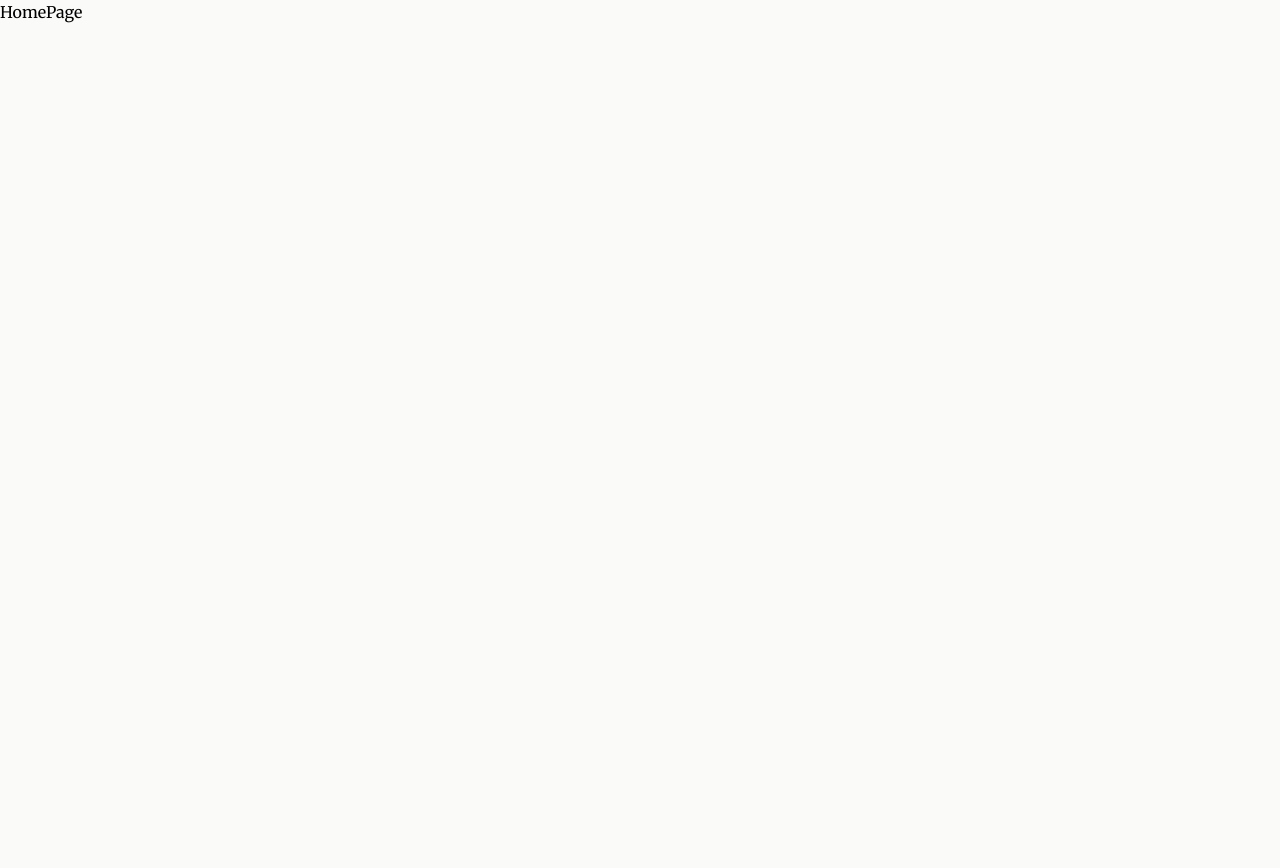
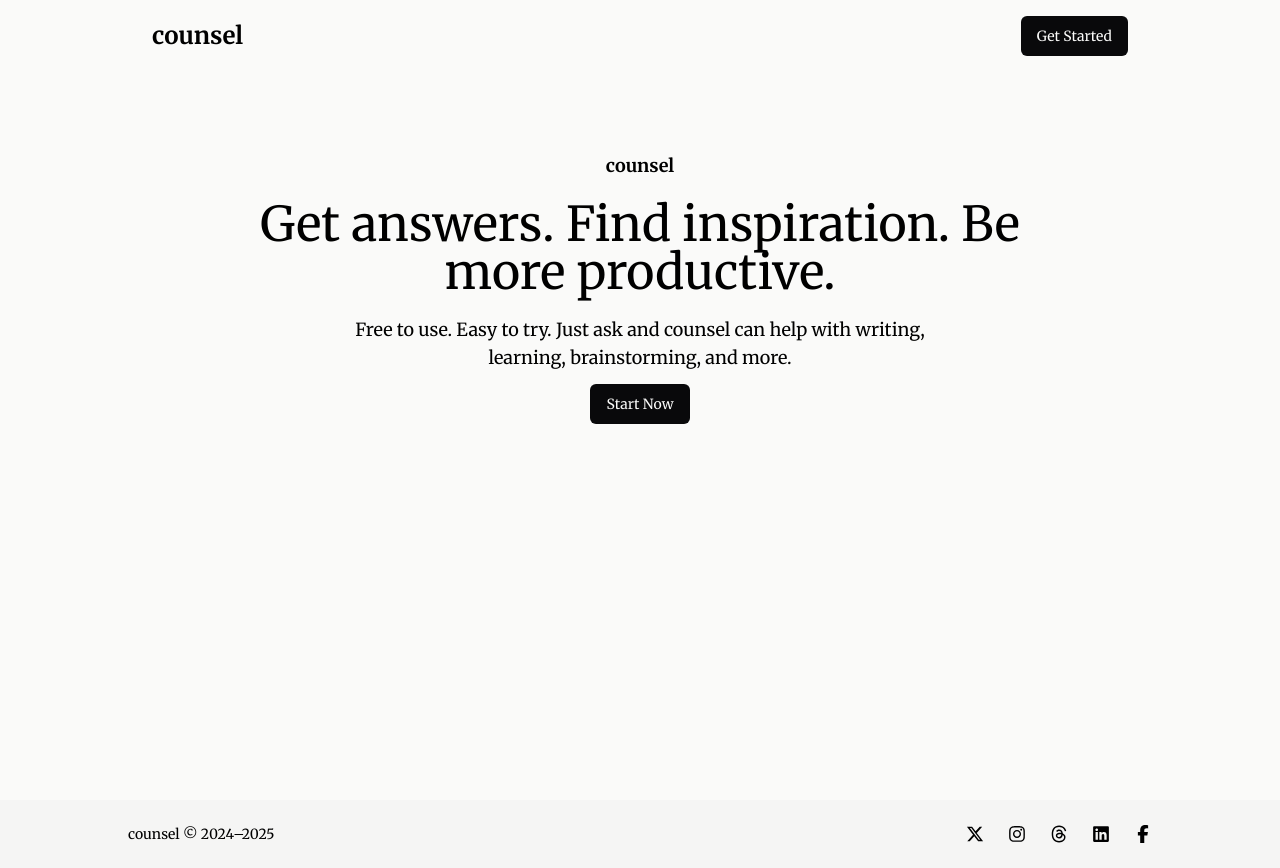
Before and after one commit to jawade-arpeet/counsel, a Next.js app: page / in a window 1280 px wide. Before the commit the page ends 800 px from the top, so only its background shows below. Built offline with nearby package versions, Linux system fonts and the light colour scheme.

Commit message:
add homepage for root route

```diff
--- a/package.json
+++ b/package.json
@@ -13,6 +13,7 @@
     "next": "14.2.13",
     "react": "^18",
     "react-dom": "^18",
+    "react-icons": "^5.3.0",
     "tailwind-merge": "^2.5.2"
   },
   "devDependencies": {
--- /dev/null
+++ b/src/app/(routes)/(marketing)/page.tsx
@@ -0,0 +1,74 @@
+import Button from "@/app/components/ui/button";
+import Link from "next/link";
+import {
+  FaFacebookF,
+  FaInstagram,
+  FaLinkedin,
+  FaThreads,
+  FaXTwitter,
+} from "react-icons/fa6";
+
+function HomePage() {
+  return (
+    <>
+      <div className={"h-screen"}>
+        {/*HEADER*/}
+
+        <header className={"max-w-screen-lg mx-auto px-6 py-4"}>
+          <nav className={"flex items-center justify-between"}>
+            <Link href="/" className={"font-bold text-2xl"}>
+              counsel
+            </Link>
+            <Link href={"/sign-up"} passHref={true}>
+              <Button>Get Started</Button>
+            </Link>
+          </nav>
+        </header>
+
+        {/*BANNER*/}
+
+        <div className={"flex flex-col items-center gap-y-1 mt-20"}>
+          <small className={"text-lg font-bold"}>counsel</small>
+          <h1
+            className={
+              "text-4xl text-center lg:mt-4 mx-auto max-w-[80%] lg:max-w-3xl lg:text-5xl"
+            }
+          >
+            Get answers. Find inspiration. Be more productive.
+          </h1>
+          <p
+            className={
+              "text-center mx-auto max-w-[90%] mt-1 lg:mt-4 text-lg lg:max-w-xl"
+            }
+          >
+            Free to use. Easy to try. Just ask and counsel can help with
+            writing, learning, brainstorming, and more.
+          </p>
+          <Link href={"/auth"}>
+            <Button className={"mt-2"}>Start Now</Button>
+          </Link>
+        </div>
+      </div>
+      {/*FOOTER*/}
+
+      <footer className={"bg-stone-100 px-6 py-6"}>
+        <div
+          className={
+            "max-w-screen-lg mx-auto flex flex-wrap gap-y-2 items-center justify-between"
+          }
+        >
+          <p className={"text-sm"}>counsel © 2024–2025</p>
+          <div className={"flex items-center gap-x-6"}>
+            <FaXTwitter size={18} />
+            <FaInstagram size={18} />
+            <FaThreads size={18} />
+            <FaLinkedin size={18} />
+            <FaFacebookF size={18} />
+          </div>
+        </div>
+      </footer>
+    </>
+  );
+}
+
+export default HomePage;
--- a/src/app/page.tsx
+++ /dev/null
@@ -1,5 +0,0 @@
-function HomePage() {
-    return <div>HomePage</div>;
-}
-
-export default HomePage;
```
Also changed, not shown: 2 other files (tests, documents, lock files or other folders).
